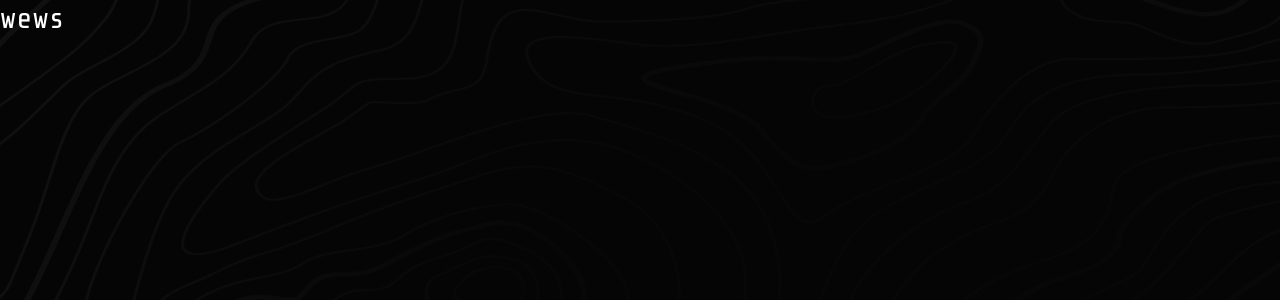
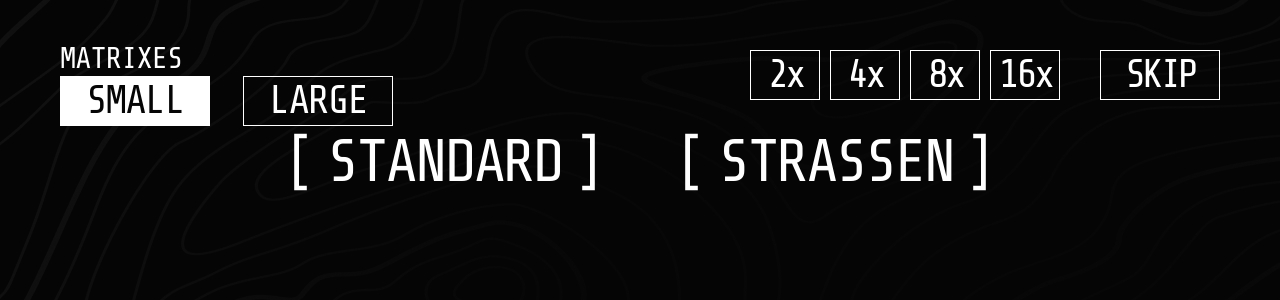
Before and after one commit to Fuz7/matrix_multiplication, a React (Vite) app: page / in a window 1280 px wide. Shown: the top 300 px of the page. Built offline with nearby package versions, Linux system fonts and the light colour scheme.

Commit message:
Finish header layout & static styling

```diff
--- a/src/App.jsx
+++ b/src/App.jsx
@@ -1,12 +1,13 @@
 import { useState } from 'react'
 import './App.css'
+import Header from './components/Header'
 
 function App() {
 
   return (
     <div className='min-h-[100vh] initialPage font-smt
      text-3xl text-white'>
-      wews
+      <Header />
     </div>
   )
 }
--- /dev/null
+++ b/src/components/Header.jsx
@@ -0,0 +1,91 @@
+import smallBracket from '@images/smallBracket.svg'
+
+export default function Header() {
+  return (
+    <header className="flex flex-col px-[60px]">
+      <div className="flex justify-between">
+        <MatrixSizeSection />
+        <FastForwardSection />
+      </div>
+      <div className='flex gap-[90px] justify-center'>
+        <div className='flex items-center gap-[20px]'>
+          <img src={smallBracket} alt="" />
+          <h3 className='text-[60px] tracking-[-0.05em]'>STANDARD</h3>
+          <img className='rotate-180' src={smallBracket} alt="" />
+        </div>
+        <div className='flex items-center gap-[20px]'>
+          <img src={smallBracket} alt="" />
+          <h3 className='text-[60px] tracking-[-0.05em]'>STRASSEN</h3>
+          <img className='rotate-180' src={smallBracket} alt="" />
+        </div>
+      </div>
+    </header>
+  );
+}
+function MatrixSizeSection() {
+  return (
+    <div className="flex flex-col mt-[40px]">
+      <h3 className="text-[30px] tracking-[-0.03em]">MATRIXES</h3>
+      <div className="flex gap-[33px]">
+        <div
+          className="h-[50px] w-[150px] tracking-[-0.05em]
+      bg-white text-mainBlack flex justify-center items-center
+      text-[40px]"
+        >
+          SMALL
+        </div>
+        <div
+          className="h-[50px] w-[150px] tracking-[-0.05em]
+       text-white flex justify-center items-center
+      text-[40px] border border-white border-solid"
+        >
+          LARGE
+        </div>
+      </div>
+    </div>
+  );
+}
+
+function FastForwardSection() {
+  return (
+    <div className="flex gap-[40px] mt-[50px]">
+      <div className="flex gap-[10px] text-white">
+        <div
+          className="flex flex-col justify-center items-center
+            text-white border border-solid border-white tracking-[-0.1em]
+            w-[70px] h-[50px] text-[40px] "
+        >
+          2x
+        </div>
+        <div
+          className="flex flex-col justify-center items-center
+            text-white border border-solid border-white tracking-[-0.1em]
+            w-[70px] h-[50px] text-[40px] "
+        >
+          4x
+        </div>
+        <div
+          className="flex flex-col justify-center items-center
+            text-white border border-solid border-white tracking-[-0.1em]
+            w-[70px] h-[50px] text-[40px] "
+        >
+          8x
+        </div>
+        <div
+          className="flex flex-col justify-center items-center
+            text-white border border-solid border-white tracking-[-0.1em]
+            w-[70px] h-[50px] text-[40px] "
+        >
+          16x
+        </div>
+      </div>
+      <div
+        className="flex flex-col justify-center items-center
+          h-[50px] w-[120px] border border-solid border-white text-[40px]
+          tracking-[-0.1em]"
+      >
+        SKIP
+      </div>
+    </div>
+  );
+}
--- a/src/index.css
+++ b/src/index.css
@@ -1,10 +1,14 @@
 @import "tailwindcss";
 
 @font-face {
-  font-family: 'smt';
-  src: url('@fonts/ShareTechMono-Regular.ttf');
+  font-family: "smt";
+  src: url("@fonts/ShareTechMono-Regular.ttf");
 }
 
-@theme{
-  --font-smt: 'smt','sans-serif';
+@theme {
+  --font-smt: "smt", "sans-serif";
 }
+
+@theme {
+  --color-mainBlack: #050505;
+}
```
Also changed, not shown: src/assets/images/smallBracket.svg (added).
